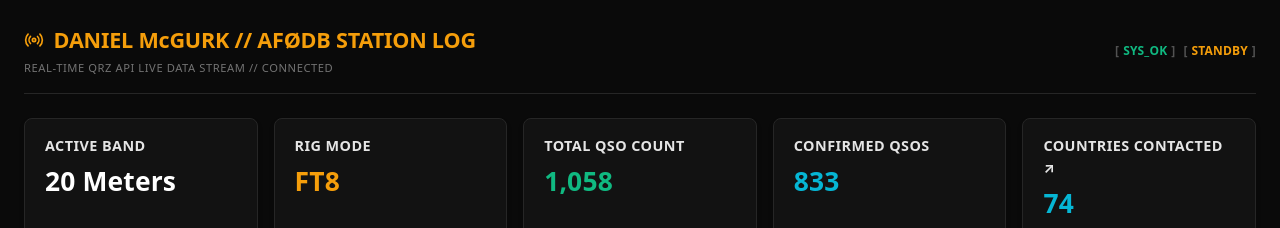
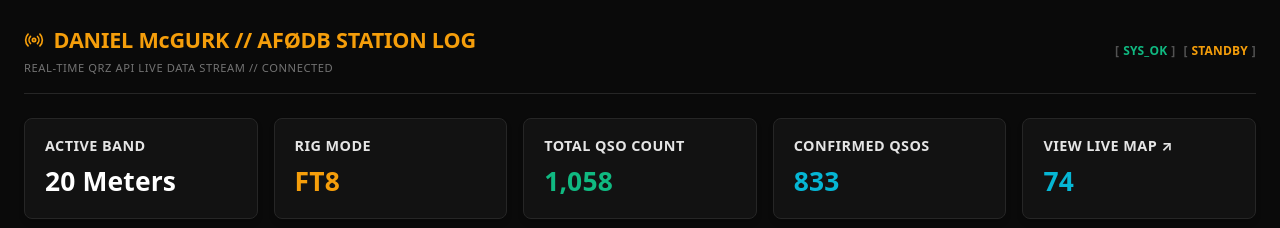
Before and after one commit to prenger745/af0db-radio, a Next.js app: page / in a window 1280 px wide. Shown: the top 228 px of the page. Built offline with nearby package versions, Linux system fonts and the light colour scheme; no server answers.

Commit message:
Update page.tsx

```diff
--- a/app/page.tsx
+++ b/app/page.tsx
@@ -200,7 +200,6 @@ export default function Page() {
         @media (min-width: 1024px) { .deck-workspace { grid-template-columns: 320px 1fr; } }
         .terminal-panel { background: #121212; border: 1px solid #262626; border-radius: 8px; padding: 1.25rem; position: relative; box-shadow: 0 4px 6px -1px rgba(0,0,0,0.2); width: 100%; max-width: 100%; }
 
-        /* Clickable interactive modifier class for the map panel block link */
         .terminal-panel-interactive { background: #121212; border: 1px solid #262626; border-radius: 8px; padding: 1.25rem; position: relative; box-shadow: 0 4px 6px -1px rgba(0,0,0,0.2); width: 100%; max-width: 100%; text-decoration: none !important; cursor: pointer; transition: all 0.2s ease-in-out; }
         .terminal-panel-interactive:hover { border-color: #f59e0b; background: #171717; transform: translateY(-2px); }
 
@@ -265,16 +264,16 @@ export default function Page() {
           <div style={{ fontSize: "1.65rem", fontWeight: 800, color: "#06b6d4", marginTop: "0.35rem" }}>{stats.confirmed}</div>
         </div>
 
-        {/* Clickable Card Link connected straight to your public QRZ interactive log mapping screen */}
+        {/* Dynamic target link updated to point straight to the QSOMAP automated execution portal */}
         <a
-          href="https://www.qrz.com/db/AF0DB"
+          href="https://qsomap.org/qrznet2.php"
           target="_blank"
           rel="noopener noreferrer"
           className="terminal-panel-interactive"
           style={{ padding: "1rem 1.25rem" }}
         >
           <span style={{ fontSize: "0.9rem", color: "#e5e5e5", textTransform: "uppercase", display: "block", fontWeight: 700, letterSpacing: "0.03em" }}>
-            COUNTRIES CONTACTED ↗
+            VIEW LIVE MAP ↗
           </span>
           <div style={{ fontSize: "1.65rem", fontWeight: 800, color: "#06b6d4", marginTop: "0.35rem" }}>{stats.dxcc}</div>
         </a>
```
